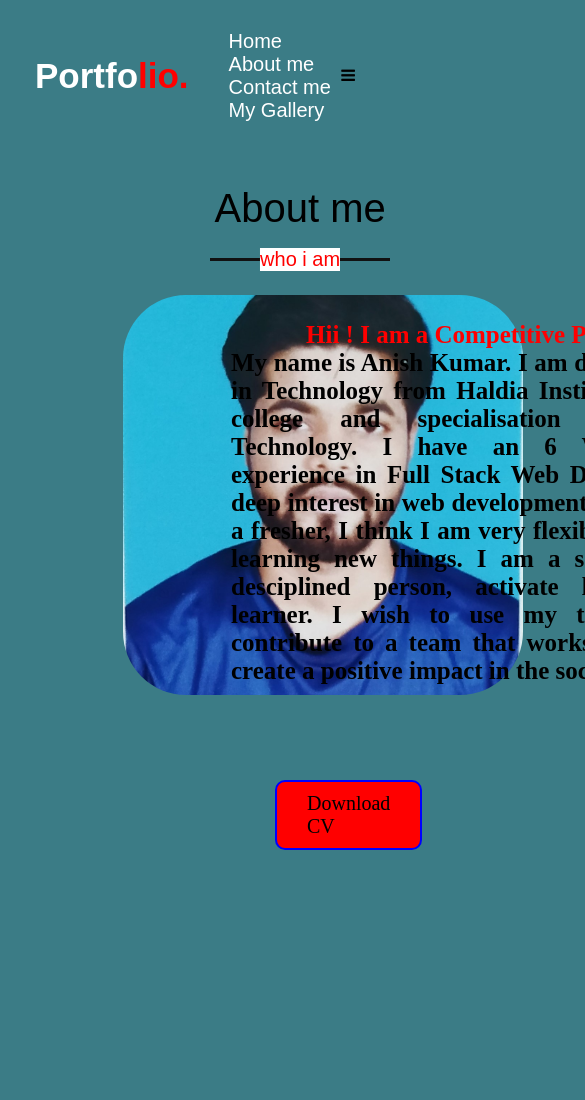
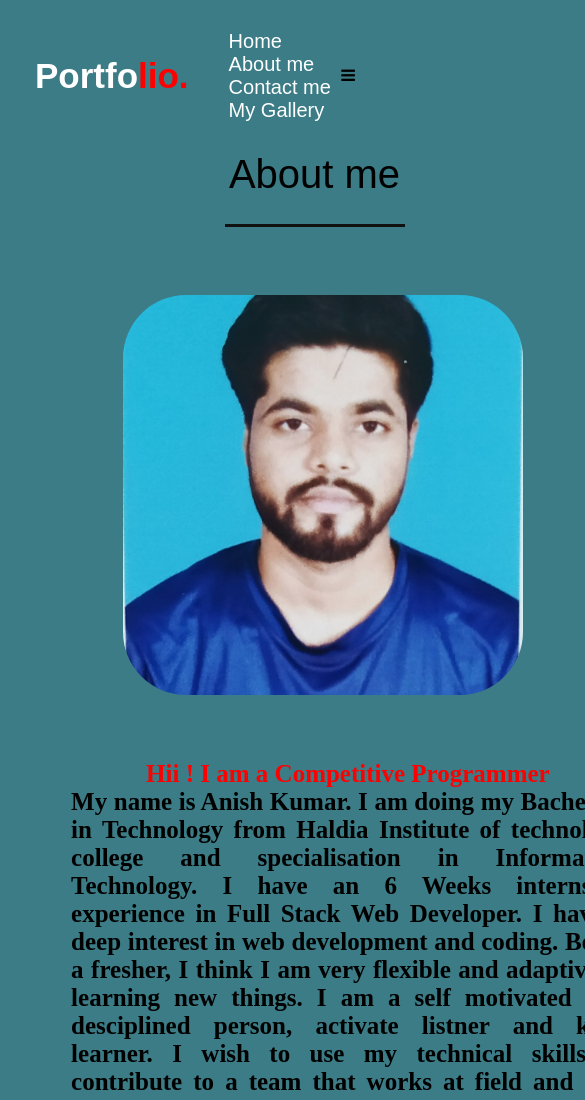
Before and after one commit to anishkumarzemoso/portfolio_website, a plain HTML site: page about.html in a window 390 px wide. Shown: the top 1100 px of the page, 585 px wide, since content can reach past the window. Before the commit the page ends 850 px from the top, so only its background shows below. Drawn offline with nearby package versions, Linux system fonts and the light colour scheme.

Commit message:
Update about.css
make more responsive about section

```diff
--- a/about.css
+++ b/about.css
@@ -213,7 +213,7 @@ portfolio section styling for my work
 
 
 
- @media(max-width:600px) {
+@media(max-width:600px) {
     .text{
         position: absolute;
         top: 80%;
@@ -234,3 +234,26 @@ portfolio section styling for my work
       text-align: center;
     }
   }
+
+@media(max-width: 878px) {
+    .right{
+        text-align: justify;
+        position: absolute;
+        top: 90%;
+        left: -23%;
+    }
+
+    .about .title::after{
+        content: "";
+    }
+
+    .about .title{
+        position: absolute;
+        top: 18%;
+        width: 200px;
+    }
+
+    .about .about-content .right a {
+        margin-top: 400px;
+    }
+}
```
